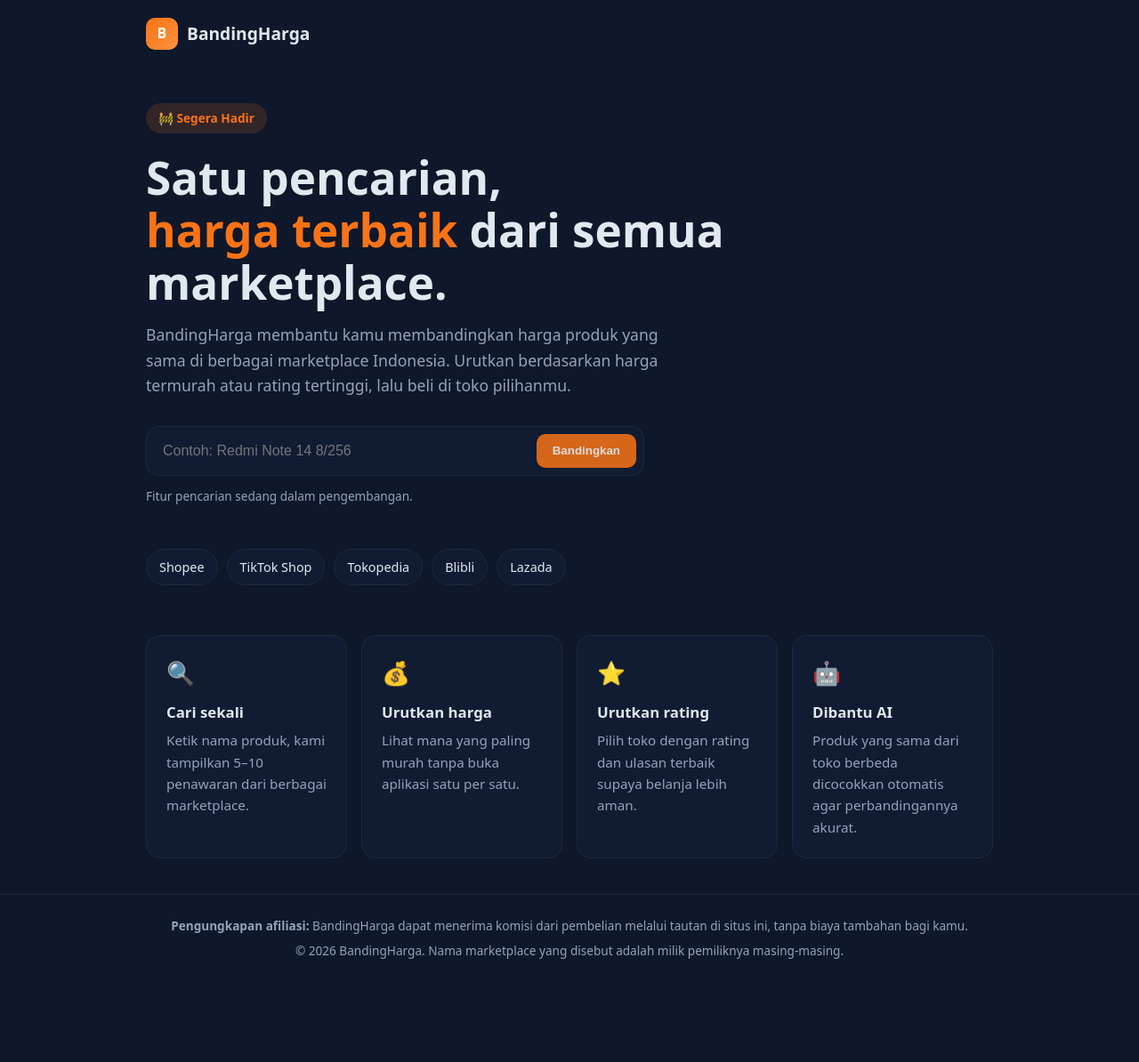
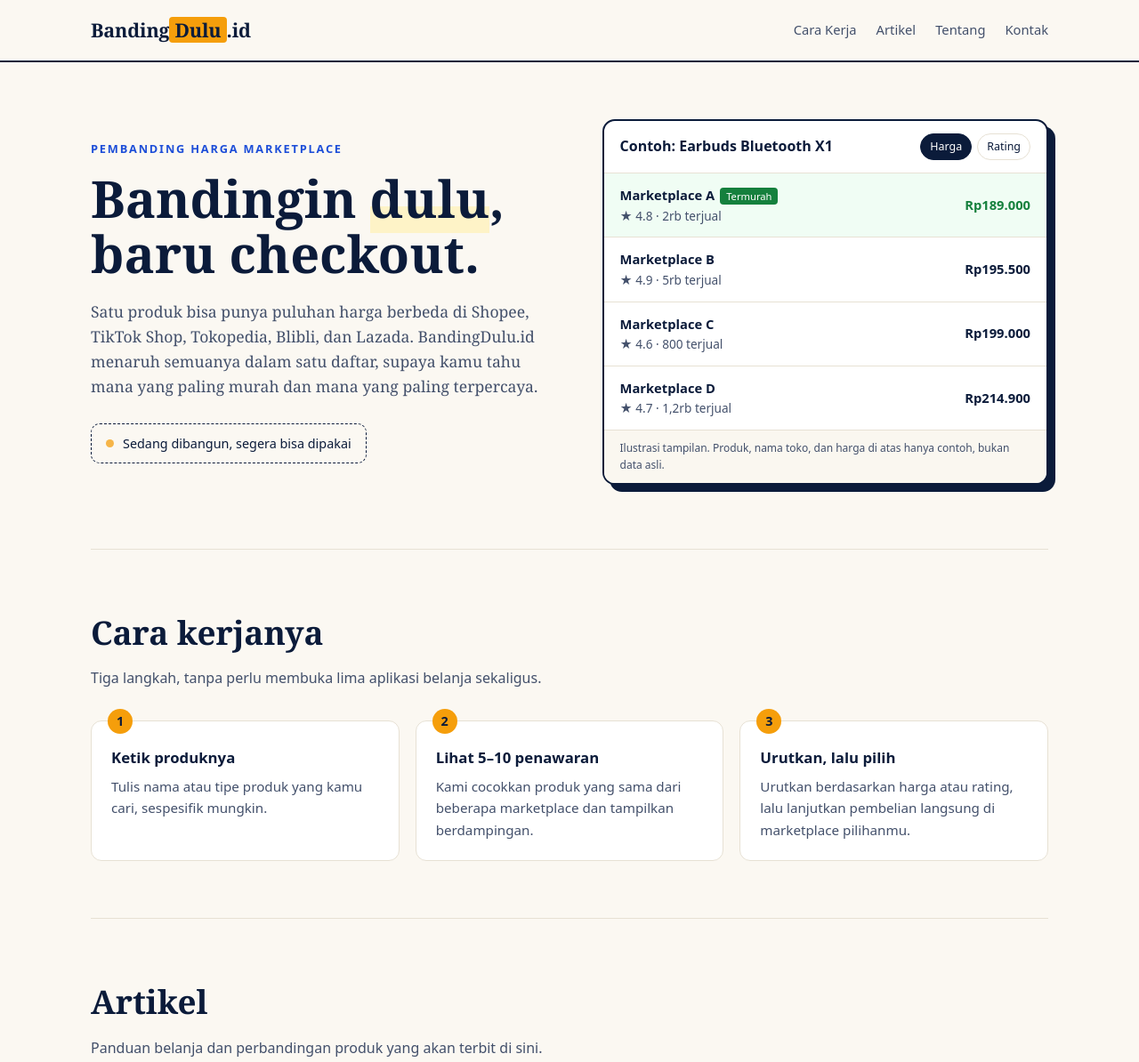
Before and after one commit to Arief-setiawan/bandingharga, a plain HTML site: page index.html in a window 1280 px wide. Shown: the top 1194 px of the page at 89% size. Before the commit the page ends 1103 px from the top, so only its background shows below. Drawn offline with Linux system fonts and the light colour scheme.

Commit message:
Add files via upload

```diff
--- a/index.html
+++ b/index.html
@@ -3,74 +3,169 @@
 <head>
 <meta charset="UTF-8">
 <meta name="viewport" content="width=device-width, initial-scale=1.0">
-<title>BandingHarga — Bandingkan Harga Antar Marketplace</title>
-<meta name="description" content="BandingHarga membantu kamu membandingkan harga produk di Shopee, TikTok Shop, Tokopedia, Blibli, dan Lazada dalam satu tempat. Segera hadir.">
+<title>BandingDulu.id — Bandingin dulu, baru checkout</title>
+<meta name="description" content="BandingDulu.id mengumpulkan penawaran dari Shopee, TikTok Shop, Tokopedia, Blibli, dan Lazada dalam satu daftar yang bisa diurutkan berdasarkan harga atau rating.">
 <style>
   :root{
-    --bg:#0f172a; --card:#111c33; --text:#e2e8f0; --muted:#94a3b8;
-    --accent:#f97316; --accent2:#22c55e; --border:#1e293b;
+    --ink:#0b1b3a; --ink-soft:#43506b; --paper:#fbf8f2; --card:#ffffff;
+    --blue:#1d4ed8; --amber:#f59e0b; --amber-soft:#fef3c7; --line:#e7e1d4; --good:#15803d;
   }
   *{box-sizing:border-box;margin:0;padding:0}
-  body{font-family:system-ui,-apple-system,"Segoe UI",Roboto,sans-serif;background:var(--bg);color:var(--text);line-height:1.6;min-height:100vh;display:flex;flex-direction:column}
-  header{padding:20px 24px;display:flex;align-items:center;gap:10px;max-width:1000px;width:100%;margin:0 auto}
-  .logo{width:36px;height:36px;border-radius:10px;background:linear-gradient(135deg,var(--accent),#fb923c);display:grid;place-items:center;font-weight:800;color:#fff}
-  .brand{font-weight:700;font-size:1.2rem}
-  main{flex:1;max-width:1000px;width:100%;margin:0 auto;padding:40px 24px}
-  .badge{display:inline-block;padding:6px 14px;border-radius:999px;background:rgba(249,115,22,.15);color:var(--accent);font-size:.85rem;font-weight:600;margin-bottom:20px}
-  h1{font-size:clamp(2rem,5vw,3.2rem);line-height:1.15;margin-bottom:16px}
-  h1 span{color:var(--accent)}
-  .lead{color:var(--muted);font-size:1.1rem;max-width:620px;margin-bottom:32px}
-  .search{display:flex;gap:8px;max-width:560px;background:var(--card);border:1px solid var(--border);border-radius:14px;padding:8px;margin-bottom:12px}
-  .search input{flex:1;background:transparent;border:0;color:var(--text);font-size:1rem;padding:10px;outline:none}
-  .search button{background:var(--accent);color:#fff;border:0;border-radius:10px;padding:10px 18px;font-weight:600;cursor:not-allowed;opacity:.85}
-  .hint{color:var(--muted);font-size:.85rem;margin-bottom:48px}
-  .markets{display:flex;flex-wrap:wrap;gap:10px;margin-bottom:56px}
-  .chip{padding:8px 14px;border:1px solid var(--border);border-radius:999px;background:var(--card);font-size:.9rem}
-  .grid{display:grid;grid-template-columns:repeat(auto-fit,minmax(220px,1fr));gap:16px}
-  .card{background:var(--card);border:1px solid var(--border);border-radius:16px;padding:22px}
-  .card .ic{font-size:1.6rem;margin-bottom:10px}
-  .card h3{font-size:1.05rem;margin-bottom:6px}
-  .card p{color:var(--muted);font-size:.95rem}
-  footer{border-top:1px solid var(--border);padding:24px;text-align:center;color:var(--muted);font-size:.85rem}
+  html{scroll-behavior:smooth}
+  body{font-family:Georgia,"Times New Roman",serif;background:var(--paper);color:var(--ink);line-height:1.6}
+  .sans{font-family:system-ui,-apple-system,"Segoe UI",Roboto,sans-serif}
+  a{color:inherit}
+  .wrap{max-width:1120px;margin:0 auto;padding:0 22px}
+
+  /* Header */
+  .top{border-bottom:2px solid var(--ink)}
+  .top .wrap{display:flex;align-items:center;justify-content:space-between;height:68px}
+  .logo{font-weight:700;font-size:1.35rem;text-decoration:none;letter-spacing:-.01em}
+  .logo b{background:var(--amber);padding:0 6px;border-radius:4px}
+  .menu{display:flex;gap:22px;font-size:.92rem}
+  .menu a{text-decoration:none;color:var(--ink-soft)}
+  .menu a:hover{color:var(--blue)}
+  @media(max-width:640px){.menu{display:none}}
+
+  /* Hero */
+  .hero{display:grid;grid-template-columns:1.05fr 1fr;gap:48px;align-items:center;padding:64px 0 72px}
+  @media(max-width:880px){.hero{grid-template-columns:1fr;padding-top:44px}}
+  .kicker{font-size:.8rem;text-transform:uppercase;letter-spacing:.14em;color:var(--blue);font-weight:700;margin-bottom:14px}
+  .hero h1{font-size:clamp(2.2rem,5.4vw,3.6rem);line-height:1.08;font-weight:700;margin-bottom:20px}
+  .hero h1 u{text-decoration:none;background:linear-gradient(transparent 62%,var(--amber-soft) 62%)}
+  .hero p.lead{font-size:1.1rem;color:var(--ink-soft);max-width:520px;margin-bottom:28px}
+  .soon{display:inline-flex;align-items:center;gap:10px;font-size:.9rem;border:1.5px dashed var(--ink);padding:10px 16px;border-radius:10px}
+  .dot{width:9px;height:9px;border-radius:50%;background:var(--amber);animation:pulse 1.6s infinite}
+  @keyframes pulse{50%{opacity:.35}}
+
+  /* Demo table */
+  .demo{background:var(--card);border:2px solid var(--ink);border-radius:14px;box-shadow:8px 8px 0 var(--ink);overflow:hidden}
+  .demo-head{display:flex;justify-content:space-between;align-items:center;padding:14px 18px;border-bottom:1px solid var(--line);font-size:.9rem}
+  .demo-head strong{font-size:1rem}
+  .sort{display:flex;gap:6px}
+  .sort span{font-size:.78rem;padding:4px 10px;border-radius:999px;border:1px solid var(--line)}
+  .sort span.on{background:var(--ink);color:#fff;border-color:var(--ink)}
+  .row{display:grid;grid-template-columns:1fr auto auto;gap:14px;align-items:center;padding:13px 18px;border-bottom:1px solid var(--line);font-size:.92rem}
+  .row:last-child{border-bottom:0}
+  .row .mk{font-weight:600}
+  .row .rt{color:var(--ink-soft);font-size:.85rem}
+  .row .pr{font-weight:700;font-variant-numeric:tabular-nums}
+  .row.best{background:#f0fdf4}
+  .row.best .pr{color:var(--good)}
+  .badge{font-size:.7rem;background:var(--good);color:#fff;padding:2px 7px;border-radius:4px;margin-left:6px;vertical-align:middle}
+  .demo-foot{font-size:.75rem;color:var(--ink-soft);padding:10px 18px;background:#faf7f0}
+
+  /* Sections */
+  section{padding:64px 0;border-top:1px solid var(--line)}
+  h2{font-size:clamp(1.6rem,3.6vw,2.3rem);margin-bottom:10px}
+  .sub{color:var(--ink-soft);max-width:620px;margin-bottom:34px}
+  .steps{display:grid;grid-template-columns:repeat(auto-fit,minmax(230px,1fr));gap:18px;counter-reset:s}
+  .step{background:var(--card);border:1px solid var(--line);border-radius:12px;padding:22px;position:relative}
+  .step::before{counter-increment:s;content:counter(s);position:absolute;top:-14px;left:18px;width:28px;height:28px;border-radius:50%;background:var(--amber);font-weight:700;display:grid;place-items:center;font-size:.9rem}
+  .step h3{font-size:1.05rem;margin:6px 0}
+  .step p{color:var(--ink-soft);font-size:.95rem}
+  .posts{display:grid;grid-template-columns:repeat(auto-fit,minmax(260px,1fr));gap:18px}
+  .post{border-left:4px solid var(--blue);background:var(--card);padding:18px 20px;border-radius:0 12px 12px 0}
+  .post small{color:var(--blue);font-weight:700;font-size:.75rem;letter-spacing:.08em;text-transform:uppercase}
+  .post h3{font-size:1.05rem;margin:4px 0}
+  .post p{color:var(--ink-soft);font-size:.93rem}
+  .two{display:grid;grid-template-columns:1.3fr 1fr;gap:28px}
+  @media(max-width:820px){.two{grid-template-columns:1fr}}
+  .two p{color:var(--ink-soft);margin-bottom:14px}
+  .note{background:var(--amber-soft);border:1px solid #f3d27a;border-radius:12px;padding:22px}
+  .note h3{margin-bottom:8px}
+  .note p{color:var(--ink);font-size:.95rem;margin:0}
+  .mail{display:inline-block;margin-top:8px;background:var(--ink);color:#fff;text-decoration:none;padding:12px 20px;border-radius:10px;font-weight:600}
+
+  footer{background:var(--ink);color:#cbd5e1;padding:30px 0;font-size:.85rem}
   footer p+p{margin-top:6px}
+  footer strong{color:#fff}
 </style>
 </head>
 <body>
-<header>
-  <div class="logo">B</div>
-  <div class="brand">BandingHarga</div>
-</header>
 
-<main>
-  <div class="badge">🚧 Segera Hadir</div>
-  <h1>Satu pencarian,<br><span>harga terbaik</span> dari semua marketplace.</h1>
-  <p class="lead">BandingHarga membantu kamu membandingkan harga produk yang sama di berbagai marketplace Indonesia. Urutkan berdasarkan harga termurah atau rating tertinggi, lalu beli di toko pilihanmu.</p>
+<div class="top">
+  <div class="wrap">
+    <a class="logo" href="#">Banding<b>Dulu</b>.id</a>
+    <nav class="menu sans">
+      <a href="#cara-kerja">Cara Kerja</a>
+      <a href="#artikel">Artikel</a>
+      <a href="#tentang">Tentang</a>
+      <a href="#kontak">Kontak</a>
+    </nav>
+  </div>
+</div>
 
-  <div class="search" aria-disabled="true">
-    <input type="text" placeholder="Contoh: Redmi Note 14 8/256" disabled>
-    <button disabled>Bandingkan</button>
-  </div>
-  <p class="hint">Fitur pencarian sedang dalam pengembangan.</p>
+<main class="wrap">
+  <header class="hero">
+    <div>
+      <div class="kicker sans">Pembanding harga marketplace</div>
+      <h1>Bandingin <u>dulu</u>,<br>baru checkout.</h1>
+      <p class="lead">Satu produk bisa punya puluhan harga berbeda di Shopee, TikTok Shop, Tokopedia, Blibli, dan Lazada. BandingDulu.id menaruh semuanya dalam satu daftar, supaya kamu tahu mana yang paling murah dan mana yang paling terpercaya.</p>
+      <div class="soon sans"><span class="dot"></span> Sedang dibangun, segera bisa dipakai</div>
+    </div>
 
-  <div class="markets">
-    <span class="chip">Shopee</span>
-    <span class="chip">TikTok Shop</span>
-    <span class="chip">Tokopedia</span>
-    <span class="chip">Blibli</span>
-    <span class="chip">Lazada</span>
-  </div>
+    <div class="demo sans" aria-label="Contoh tampilan hasil perbandingan">
+      <div class="demo-head">
+        <strong>Contoh: Earbuds Bluetooth X1</strong>
+        <div class="sort"><span class="on">Harga</span><span>Rating</span></div>
+      </div>
+      <div class="row best"><div><span class="mk">Marketplace A</span><span class="badge">Termurah</span><div class="rt">★ 4.8 · 2rb terjual</div></div><div></div><div class="pr">Rp189.000</div></div>
+      <div class="row"><div><span class="mk">Marketplace B</span><div class="rt">★ 4.9 · 5rb terjual</div></div><div></div><div class="pr">Rp195.500</div></div>
+      <div class="row"><div><span class="mk">Marketplace C</span><div class="rt">★ 4.6 · 800 terjual</div></div><div></div><div class="pr">Rp199.000</div></div>
+      <div class="row"><div><span class="mk">Marketplace D</span><div class="rt">★ 4.7 · 1,2rb terjual</div></div><div></div><div class="pr">Rp214.900</div></div>
+      <div class="demo-foot">Ilustrasi tampilan. Produk, nama toko, dan harga di atas hanya contoh, bukan data asli.</div>
+    </div>
+  </header>
 
-  <div class="grid">
-    <div class="card"><div class="ic">🔍</div><h3>Cari sekali</h3><p>Ketik nama produk, kami tampilkan 5–10 penawaran dari berbagai marketplace.</p></div>
-    <div class="card"><div class="ic">💰</div><h3>Urutkan harga</h3><p>Lihat mana yang paling murah tanpa buka aplikasi satu per satu.</p></div>
-    <div class="card"><div class="ic">⭐</div><h3>Urutkan rating</h3><p>Pilih toko dengan rating dan ulasan terbaik supaya belanja lebih aman.</p></div>
-    <div class="card"><div class="ic">🤖</div><h3>Dibantu AI</h3><p>Produk yang sama dari toko berbeda dicocokkan otomatis agar perbandingannya akurat.</p></div>
-  </div>
+  <section id="cara-kerja">
+    <h2>Cara kerjanya</h2>
+    <p class="sub sans">Tiga langkah, tanpa perlu membuka lima aplikasi belanja sekaligus.</p>
+    <div class="steps sans">
+      <div class="step"><h3>Ketik produknya</h3><p>Tulis nama atau tipe produk yang kamu cari, sespesifik mungkin.</p></div>
+      <div class="step"><h3>Lihat 5–10 penawaran</h3><p>Kami cocokkan produk yang sama dari beberapa marketplace dan tampilkan berdampingan.</p></div>
+      <div class="step"><h3>Urutkan, lalu pilih</h3><p>Urutkan berdasarkan harga atau rating, lalu lanjutkan pembelian langsung di marketplace pilihanmu.</p></div>
+    </div>
+  </section>
+
+  <section id="artikel">
+    <h2>Artikel</h2>
+    <p class="sub sans">Panduan belanja dan perbandingan produk yang akan terbit di sini.</p>
+    <div class="posts sans">
+      <div class="post"><small>Segera terbit</small><h3>Cara membaca harga coret dan diskon</h3><p>Supaya tidak tertipu harga awal yang sengaja dinaikkan sebelum promo.</p></div>
+      <div class="post"><small>Segera terbit</small><h3>Ongkir vs harga barang: mana yang lebih penting?</h3><p>Kadang yang termurah justru jadi lebih mahal setelah ongkos kirim.</p></div>
+      <div class="post"><small>Segera terbit</small><h3>Ciri toko online yang bisa dipercaya</h3><p>Rating, jumlah terjual, dan umur toko: apa yang perlu dicek.</p></div>
+    </div>
+  </section>
+
+  <section id="tentang">
+    <div class="two">
+      <div>
+        <h2>Tentang BandingDulu.id</h2>
+        <p class="sans">BandingDulu.id adalah situs pembanding harga independen untuk pembeli online di Indonesia. Kami tidak menjual barang. Kami hanya membantu kamu melihat penawaran dari beberapa marketplace dalam satu tempat.</p>
+        <p class="sans">Semua transaksi tetap dilakukan langsung di marketplace yang kamu pilih, dengan perlindungan pembeli dari marketplace tersebut.</p>
+        <p class="sans">Situs ini masih dalam tahap pengembangan.</p>
+      </div>
+      <div class="note sans">
+        <h3>Soal tautan afiliasi</h3>
+        <p>Sebagian tautan di BandingDulu.id adalah tautan afiliasi. Kalau kamu membeli lewat tautan itu, kami bisa mendapat komisi dari marketplace, <strong>tanpa tambahan biaya untukmu</strong>. Komisi tidak memengaruhi urutan harga atau rating yang kami tampilkan.</p>
+      </div>
+    </div>
+  </section>
+
+  <section id="kontak">
+    <h2>Kontak</h2>
+    <p class="sub sans">Ada pertanyaan, masukan, atau ajakan kerja sama? Kirim email ke:</p>
+    <a class="mail sans" href="mailto:ariefclauws31@gmail.com">ariefclauws31@gmail.com</a>
+  </section>
 </main>
 
-<footer>
-  <p><strong>Pengungkapan afiliasi:</strong> BandingHarga dapat menerima komisi dari pembelian melalui tautan di situs ini, tanpa biaya tambahan bagi kamu.</p>
-  <p>© 2026 BandingHarga. Nama marketplace yang disebut adalah milik pemiliknya masing-masing.</p>
+<footer class="sans">
+  <div class="wrap">
+    <p><strong>Pengungkapan afiliasi:</strong> BandingDulu.id dapat menerima komisi dari pembelian melalui tautan di situs ini, tanpa biaya tambahan bagi kamu.</p>
+    <p>© 2026 BandingDulu.id. Shopee, TikTok Shop, Tokopedia, Blibli, dan Lazada adalah merek milik pemiliknya masing-masing.</p>
+  </div>
 </footer>
+
 </body>
 </html>
```
